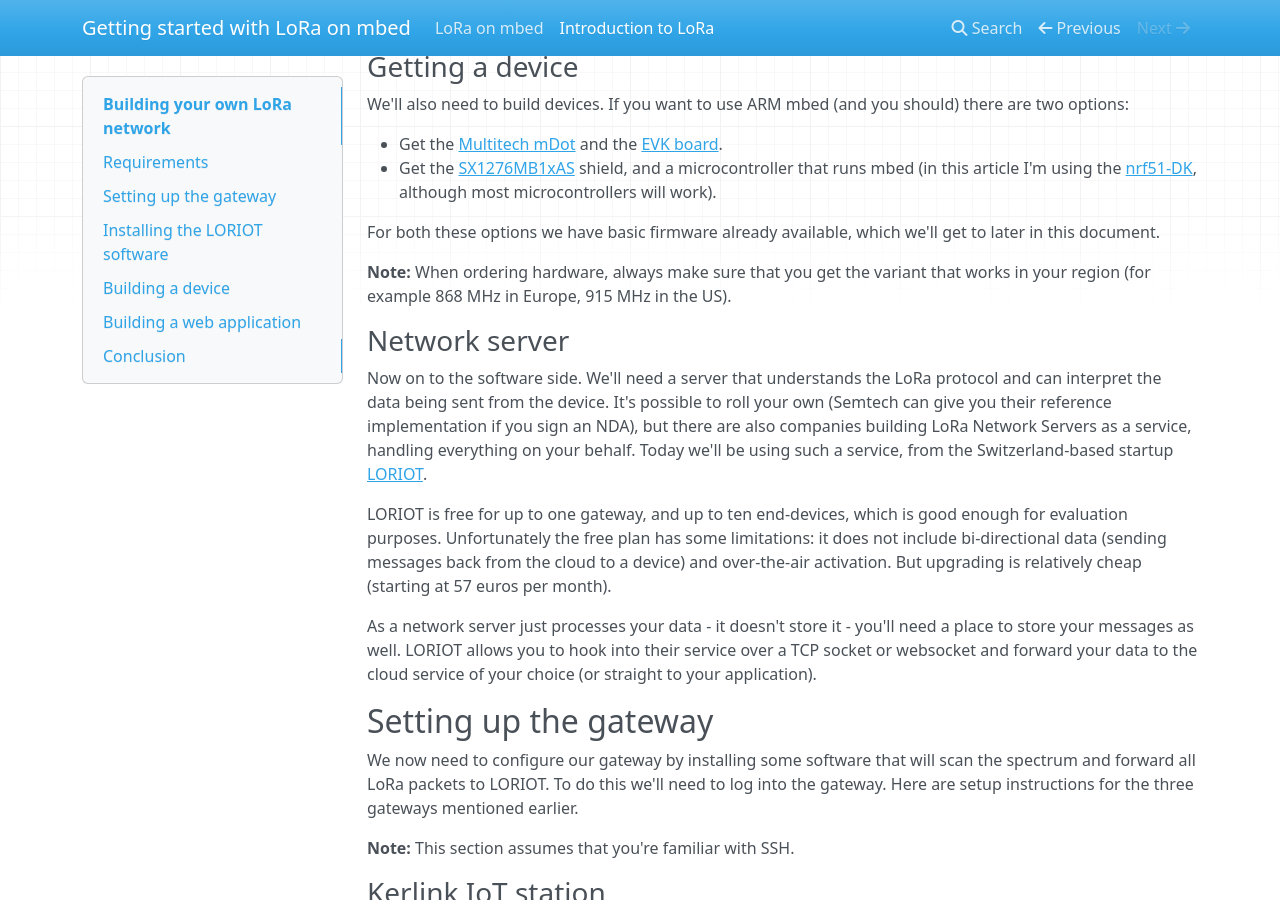
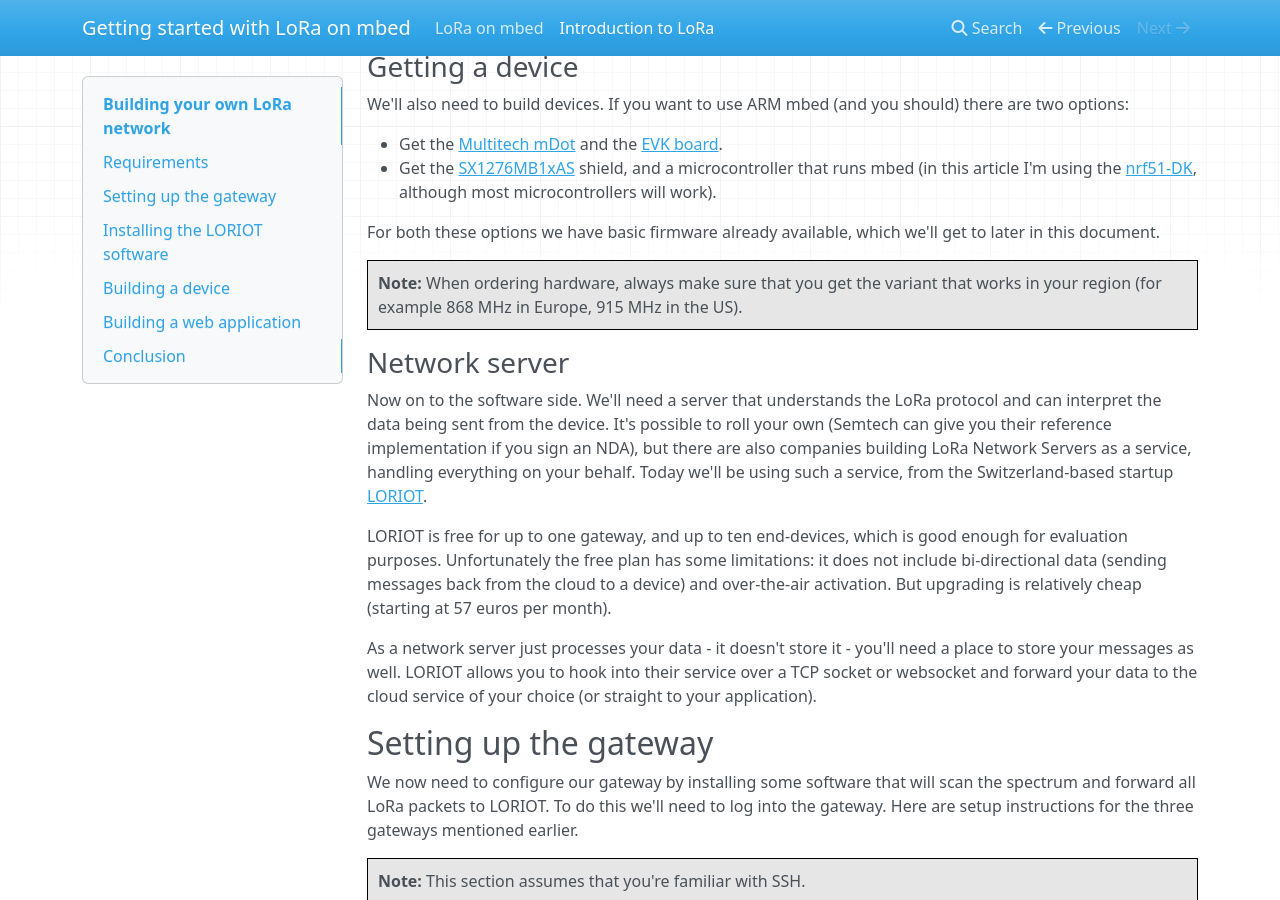
Before and after one commit to ARMmbed/lora-docs, an MkDocs documentation site: the page built from docs/intro-to-lora.md, in a window 1280 px wide and 900 px high, scrolled down 1830 px. Built offline with MkDocs 1.6.1, drawn with Linux system fonts in a browser that asks for light colours; nearby versions of some CDN libraries; old or Windows-style settings are respelled for this version of MkDocs.

Commit message:
Adding note styles

```diff
--- a/docs/intro-to-lora.md
+++ b/docs/intro-to-lora.md
@@ -41,7 +41,7 @@
 
 For both these options we have basic firmware already available, which we'll get to later in this document.
 
-**Note:** When ordering hardware, always make sure that you get the variant that works in your region (for example 868 MHz in Europe, 915 MHz in the US).
+<span style="background-color:#E6E6E6;border:1px solid #000;display:block; height:100%; padding:10px">**Note:** When ordering hardware, always make sure that you get the variant that works in your region (for example 868 MHz in Europe, 915 MHz in the US).</span>
 
 ### Network server
 
@@ -55,9 +55,7 @@
 
 We now need to configure our gateway by installing some software that will scan the spectrum and forward all LoRa packets to LORIOT. To do this we'll need to log into the gateway. Here are setup instructions for the three gateways mentioned earlier.
 
-**Note:** This section assumes that you're familiar with SSH.
-
-
+<span style="background-color:#E6E6E6;border:1px solid #000;display:block; height:100%; padding:10px">**Note:** This section assumes that you're familiar with SSH.</span>
 
 ### Kerlink IoT station
 
@@ -101,7 +99,7 @@
 
 Log into the Pi over SSH, and follow Steps 3.1 - 3.5 in [this document](http://www.wireless-solutions.de/images/stories/downloads/Radio%20Modules/iC880A/iC880A_QuickStartGuide.pdf).
 
-**Note:** Use [lora_gateway 2.0.0](https://github.com/Lora-net/lora_gateway/releases/tag/v2.0.0), not the latest version (run `git checkout v2.0.0` in the lora_gateway folder).
+<span style="background-color:#E6E6E6;border:1px solid #000;display:block; height:100%; padding:10px">**Note:** Use [lora_gateway 2.0.0](https://github.com/Lora-net/lora_gateway/releases/tag/v2.0.0), not the latest version (run `git checkout v2.0.0` in the lora_gateway folder).</span>
 
 After following these steps:
 
@@ -192,7 +190,7 @@
 
 ![Importing a program to get started](assets/lora7.png)
 
-**Note:** Make sure that you select the right board in the top right corner of the compiler.
+<span style="background-color:#E6E6E6;border:1px solid #000;display:block; height:100%; padding:10px">**Note:** Make sure that you select the right board in the top right corner of the compiler.</span>
 
 
 ![Selecting the right board is kinda important](assets/lora8.png)
@@ -325,16 +323,11 @@
 1. Click *Import this program*.
 1. You're redirected to the online compiler where you can give the program a name.
 
-
-
 ![Importing a program to get started](assets/lora12.png)
 
-**Note:** Make sure that you select the right board in the top right corner of the compiler.
-
-
+<span style="background-color:#E6E6E6;border:1px solid #000;display:block; height:100%; padding:10px">**Note:** Make sure that you select the right board in the top right corner of the compiler.</span>
 
 ![Selecting the right board is kinda important](assets/lora13.png)
-
 
 #### Adding LORIOT keys
 
```
